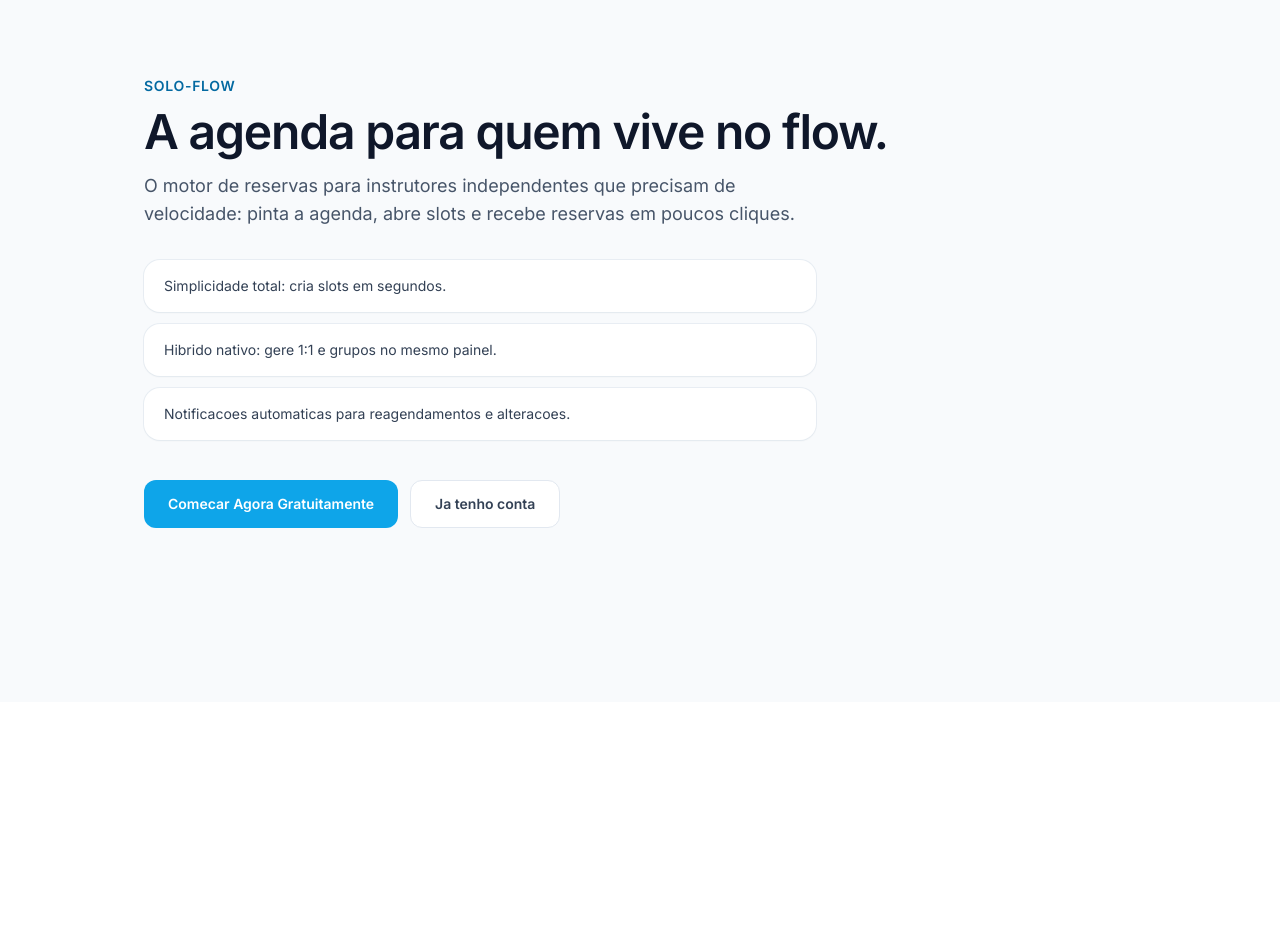
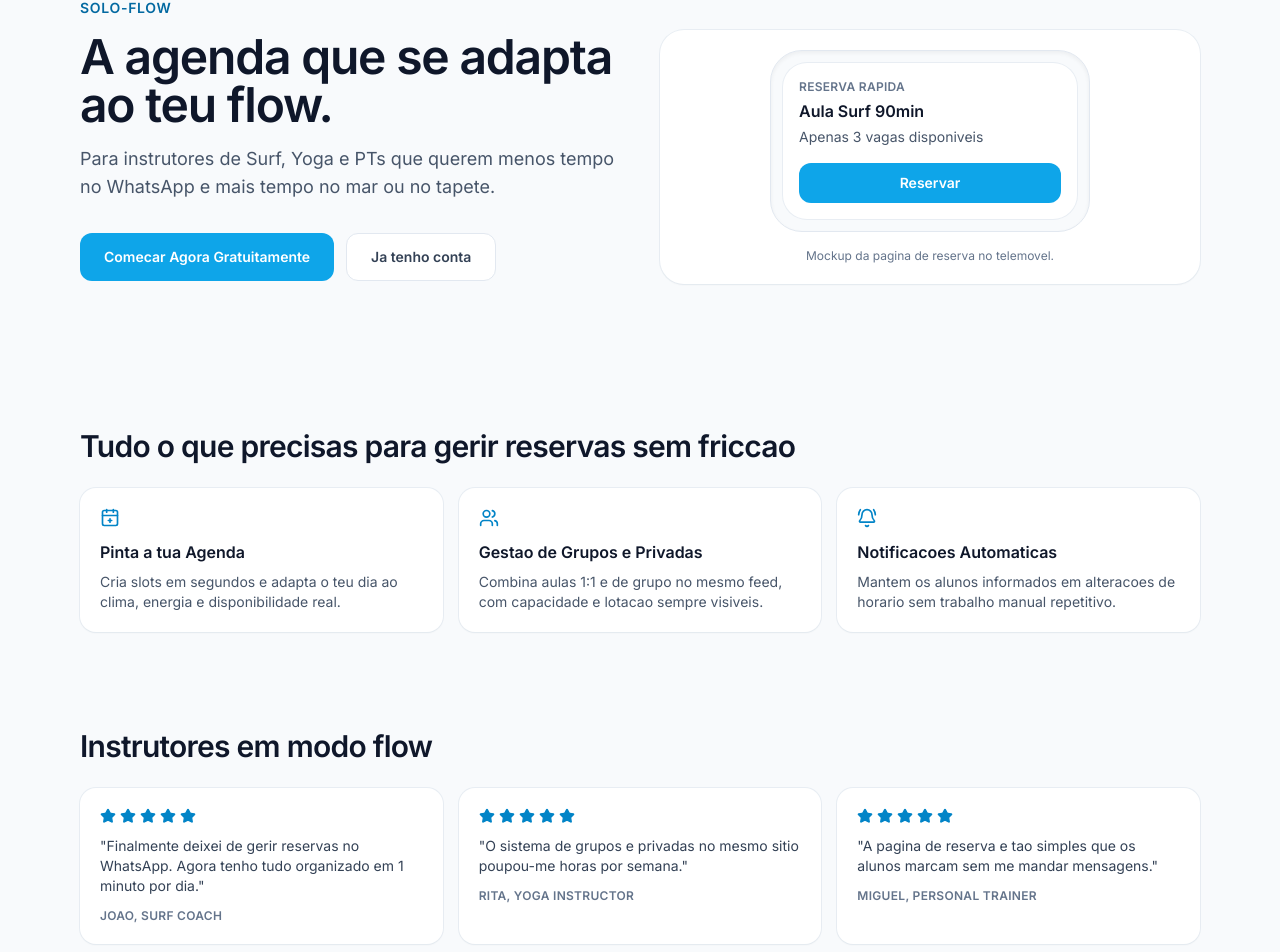
Before and after one commit to luismsmarques/sway, a Next.js app: page / in a window 1280 px wide. Shown: the part 98-1050 px from the top of the page. Before the commit the page ends 800 px from the top, so only its background shows below. Built offline with nearby package versions, Linux system fonts and the light colour scheme.

Commit message:
Finalize auth routes, slug signup, and landing documentation.
Align auth flow to /login and /register with slug capture at signup, protect all dashboard subroutes, refresh landing sales sections, and update README to reflect the new SaaS onboarding and routing model.

```diff
--- a/src/app/actions.ts
+++ b/src/app/actions.ts
@@ -27,7 +27,10 @@ async function requireOwnerProfile() {
       ? user.user_metadata.full_name
       : emailPrefix;
 
-  let slugBase = emailPrefix
+  const desiredSlug =
+    typeof user.user_metadata?.slug === "string" ? user.user_metadata.slug : "";
+
+  let slugBase = (desiredSlug || emailPrefix)
     .toLowerCase()
     .replace(/[^a-z0-9]+/g, "-")
     .replace(/^-+|-+$/g, "");
--- a/src/app/auth/login/page.tsx
+++ b/src/app/auth/login/page.tsx
@@ -68,7 +68,7 @@ export default function LoginPage() {
 
         <p className="mt-4 text-sm text-slate-600">
           Ainda nao tens conta?{" "}
-          <Link href="/auth/register" className="font-medium text-sky-700">
+          <Link href="/register" className="font-medium text-sky-700">
             Criar conta
           </Link>
         </p>
--- a/src/app/auth/register/page.tsx
+++ b/src/app/auth/register/page.tsx
@@ -10,6 +10,7 @@ export default function RegisterPage() {
   const [email, setEmail] = useState("");
   const [password, setPassword] = useState("");
   const [fullName, setFullName] = useState("");
+  const [slug, setSlug] = useState("");
   const [loading, setLoading] = useState(false);
   const [errorMessage, setErrorMessage] = useState<string | null>(null);
 
@@ -25,6 +26,7 @@ export default function RegisterPage() {
       options: {
         data: {
           full_name: fullName,
+          slug,
         },
       },
     });
@@ -57,6 +59,21 @@ export default function RegisterPage() {
             required
           />
           <input
+            type="text"
+            placeholder="Slug publico (ex: joao-surf)"
+            value={slug}
+            onChange={(event) =>
+              setSlug(
+                event.target.value
+                  .toLowerCase()
+                  .replace(/[^a-z0-9-]/g, "")
+                  .replace(/--+/g, "-"),
+              )
+            }
+            className="h-11 w-full rounded-xl border border-slate-200 px-4 text-sm"
+            required
+          />
+          <input
             type="email"
             placeholder="Email"
             value={email}
@@ -85,7 +102,7 @@ export default function RegisterPage() {
 
         <p className="mt-4 text-sm text-slate-600">
           Ja tens conta?{" "}
-          <Link href="/auth/login" className="font-medium text-sky-700">
+          <Link href="/login" className="font-medium text-sky-700">
             Entrar
           </Link>
         </p>
--- /dev/null
+++ b/src/app/login/page.tsx
@@ -0,0 +1 @@
+export { default } from "../auth/login/page";
--- a/src/app/page.tsx
+++ b/src/app/page.tsx
@@ -1,50 +1,160 @@
 import Link from "next/link";
+import { CalendarPlus2, Users, BellRing, Star } from "lucide-react";
 
-const benefits = [
-  "Simplicidade total: cria slots em segundos.",
-  "Hibrido nativo: gere 1:1 e grupos no mesmo painel.",
-  "Notificacoes automaticas para reagendamentos e alteracoes.",
+const features = [
+  {
+    title: "Pinta a tua Agenda",
+    description:
+      "Cria slots em segundos e adapta o teu dia ao clima, energia e disponibilidade real.",
+    icon: CalendarPlus2,
+  },
+  {
+    title: "Gestao de Grupos e Privadas",
+    description:
+      "Combina aulas 1:1 e de grupo no mesmo feed, com capacidade e lotacao sempre visiveis.",
+    icon: Users,
+  },
+  {
+    title: "Notificacoes Automaticas",
+    description:
+      "Mantem os alunos informados em alteracoes de horario sem trabalho manual repetitivo.",
+    icon: BellRing,
+  },
+];
+
+const testimonials = [
+  {
+    quote:
+      "Finalmente deixei de gerir reservas no WhatsApp. Agora tenho tudo organizado em 1 minuto por dia.",
+    author: "Joao, Surf Coach",
+  },
+  {
+    quote:
+      "O sistema de grupos e privadas no mesmo sitio poupou-me horas por semana.",
+    author: "Rita, Yoga Instructor",
+  },
+  {
+    quote:
+      "A pagina de reserva e tao simples que os alunos marcam sem me mandar mensagens.",
+    author: "Miguel, Personal Trainer",
+  },
 ];
 
 export default function LandingPage() {
   return (
     <main className="min-h-screen bg-slate-50">
-      <section className="mx-auto flex min-h-screen max-w-5xl flex-col justify-center px-4 py-16">
+      <section className="mx-auto max-w-6xl px-4 py-16 md:py-24">
         <p className="mb-3 text-sm font-semibold uppercase tracking-wider text-sky-700">
           Solo-Flow
         </p>
-        <h1 className="max-w-3xl text-4xl font-semibold tracking-tight text-slate-900 md:text-5xl">
-          A agenda para quem vive no flow.
-        </h1>
-        <p className="mt-4 max-w-2xl text-base text-slate-600 md:text-lg">
-          O motor de reservas para instrutores independentes que precisam de
-          velocidade: pinta a agenda, abre slots e recebe reservas em poucos
-          cliques.
-        </p>
+        <div className="grid items-center gap-10 lg:grid-cols-2">
+          <div>
+            <h1 className="max-w-3xl text-4xl font-semibold tracking-tight text-slate-900 md:text-5xl">
+              A agenda que se adapta ao teu flow.
+            </h1>
+            <p className="mt-4 max-w-2xl text-base text-slate-600 md:text-lg">
+              Para instrutores de Surf, Yoga e PTs que querem menos tempo no
+              WhatsApp e mais tempo no mar ou no tapete.
+            </p>
 
-        <div className="mt-8 grid gap-3 md:max-w-2xl">
-          {benefits.map((benefit) => (
+            <div className="mt-8 flex flex-col gap-3 sm:flex-row">
+              <Link
+                href="/register"
+                className="inline-flex h-12 items-center justify-center rounded-xl bg-sky-500 px-6 text-sm font-semibold text-white transition hover:bg-sky-600"
+              >
+                Comecar Agora Gratuitamente
+              </Link>
+              <Link
+                href="/login"
+                className="inline-flex h-12 items-center justify-center rounded-xl border border-slate-200 bg-white px-6 text-sm font-semibold text-slate-700 transition hover:bg-slate-100"
+              >
+                Ja tenho conta
+              </Link>
+            </div>
+          </div>
+
+          <article className="rounded-3xl bg-white p-5 shadow-sm ring-1 ring-slate-200/70">
+            <div className="mx-auto w-full max-w-xs rounded-[2rem] border border-slate-200 bg-slate-50 p-3 shadow-inner">
+              <div className="rounded-[1.5rem] bg-white p-4 ring-1 ring-slate-200/70">
+                <p className="text-xs font-semibold uppercase tracking-wide text-slate-500">
+                  Reserva rapida
+                </p>
+                <h3 className="mt-1 text-base font-semibold text-slate-900">
+                  Aula Surf 90min
+                </h3>
+                <p className="mt-1 text-sm text-slate-600">Apenas 3 vagas disponiveis</p>
+                <button className="mt-4 h-10 w-full rounded-xl bg-sky-500 text-sm font-semibold text-white">
+                  Reservar
+                </button>
+              </div>
+            </div>
+            <p className="mt-4 text-center text-xs text-slate-500">
+              Mockup da pagina de reserva no telemovel.
+            </p>
+          </article>
+        </div>
+      </section>
+
+      <section className="mx-auto max-w-6xl px-4 py-8 md:py-12">
+        <h2 className="text-2xl font-semibold tracking-tight text-slate-900 md:text-3xl">
+          Tudo o que precisas para gerir reservas sem friccao
+        </h2>
+        <div className="mt-6 grid gap-4 md:grid-cols-3">
+          {features.map((feature) => (
             <article
-              key={benefit}
-              className="rounded-2xl bg-white px-5 py-4 text-sm text-slate-700 shadow-sm ring-1 ring-slate-200/70"
+              key={feature.title}
+              className="rounded-2xl bg-white p-5 shadow-sm ring-1 ring-slate-200/70"
             >
-              {benefit}
+              <feature.icon className="h-5 w-5 text-sky-600" />
+              <h3 className="mt-3 text-base font-semibold text-slate-900">
+                {feature.title}
+              </h3>
+              <p className="mt-2 text-sm text-slate-600">{feature.description}</p>
             </article>
           ))}
         </div>
+      </section>
 
-        <div className="mt-10 flex flex-col gap-3 sm:flex-row">
+      <section className="mx-auto max-w-6xl px-4 py-8 md:py-12">
+        <h2 className="text-2xl font-semibold tracking-tight text-slate-900 md:text-3xl">
+          Instrutores em modo flow
+        </h2>
+        <div className="mt-6 grid gap-4 md:grid-cols-3">
+          {testimonials.map((item) => (
+            <article
+              key={item.author}
+              className="rounded-2xl bg-white p-5 shadow-sm ring-1 ring-slate-200/70"
+            >
+              <div className="flex items-center gap-1 text-sky-600">
+                <Star className="h-4 w-4 fill-current" />
+                <Star className="h-4 w-4 fill-current" />
+                <Star className="h-4 w-4 fill-current" />
+                <Star className="h-4 w-4 fill-current" />
+                <Star className="h-4 w-4 fill-current" />
+              </div>
+              <p className="mt-3 text-sm text-slate-700">"{item.quote}"</p>
+              <p className="mt-3 text-xs font-semibold uppercase tracking-wide text-slate-500">
+                {item.author}
+              </p>
+            </article>
+          ))}
+        </div>
+      </section>
+
+      <section className="mx-auto max-w-6xl px-4 pb-16 pt-6 md:pb-24">
+        <div className="rounded-3xl bg-white px-6 py-10 text-center shadow-sm ring-1 ring-slate-200/70">
+          <h2 className="text-2xl font-semibold tracking-tight text-slate-900 md:text-3xl">
+            Pronto para trocar caos por flow?
+          </h2>
+          <p className="mx-auto mt-3 max-w-2xl text-sm text-slate-600 md:text-base">
+            Cria a tua conta gratuita e comeca hoje a gerir reservas de forma
+            profissional.
+          </p>
           <Link
-            href="/auth/register"
-            className="inline-flex h-12 items-center justify-center rounded-xl bg-sky-500 px-6 text-sm font-semibold text-white transition hover:bg-sky-600"
+            href="/register"
+            className="mt-6 inline-flex h-12 items-center justify-center rounded-xl bg-sky-500 px-6 text-sm font-semibold text-white transition hover:bg-sky-600"
           >
             Comecar Agora Gratuitamente
-          </Link>
-          <Link
-            href="/auth/login"
-            className="inline-flex h-12 items-center justify-center rounded-xl border border-slate-200 bg-white px-6 text-sm font-semibold text-slate-700 transition hover:bg-slate-100"
-          >
-            Ja tenho conta
           </Link>
         </div>
       </section>
--- /dev/null
+++ b/src/app/register/page.tsx
@@ -0,0 +1 @@
+export { default } from "../auth/register/page";
```
Also changed, not shown: middleware.ts (+6 -4 lines), 1 other file (tests, documents, lock files or other folders).
